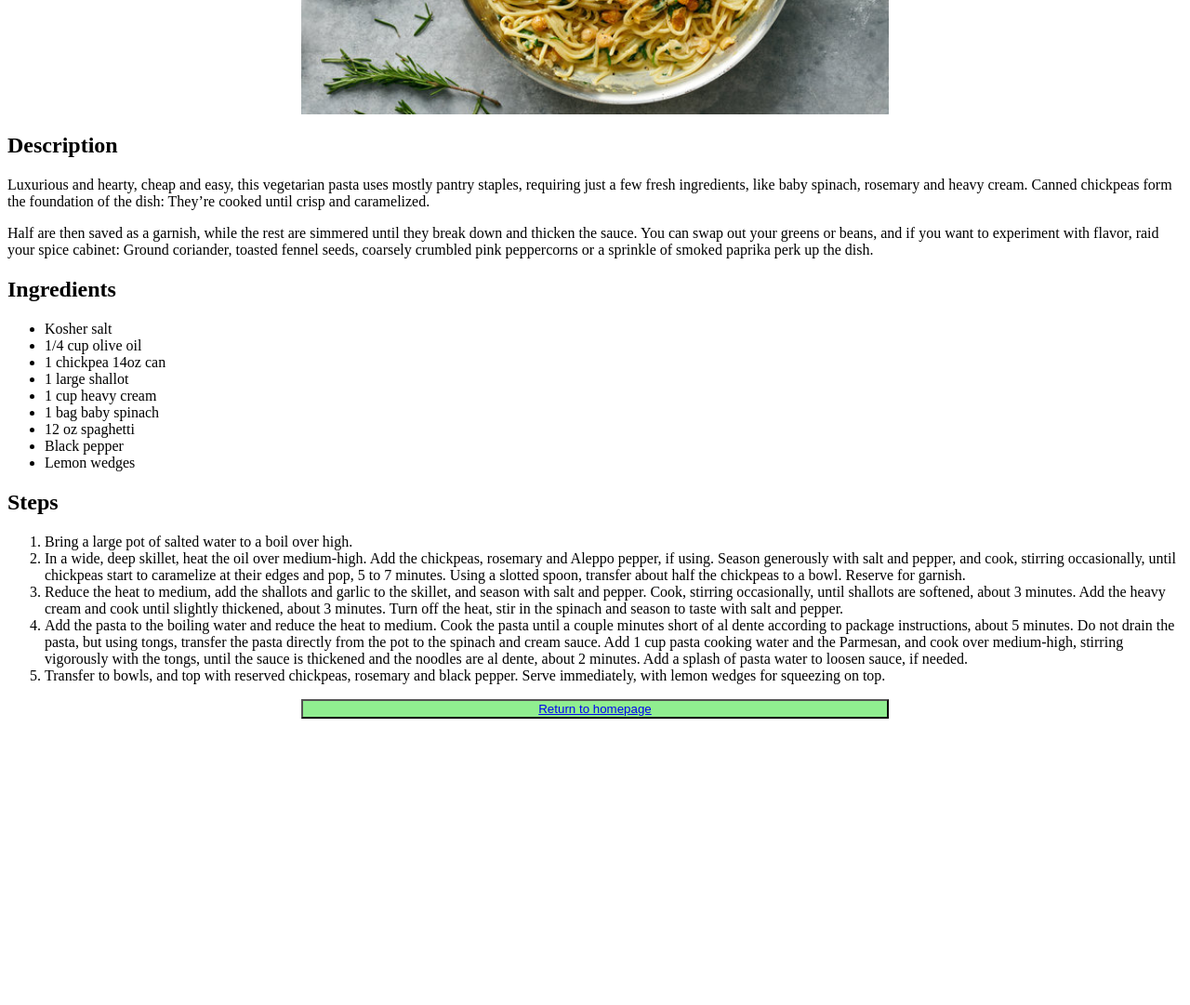
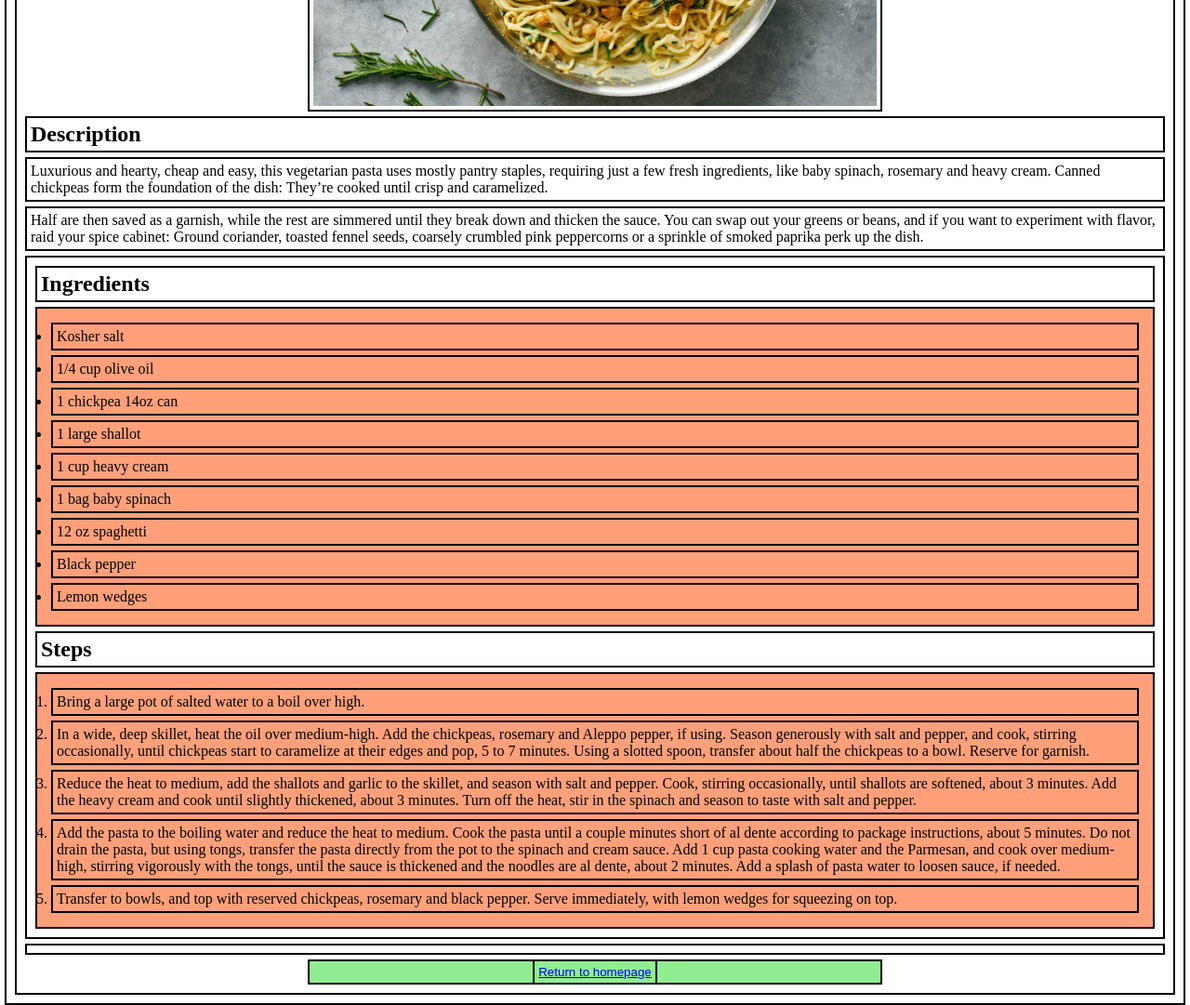
Before and after one commit to CustardCrew/odin-recipes, a plain HTML site: page recipes/chickpeapasta.html in a window 1280 px wide. Shown: the part 360-1441 px from the top of the page at 93% size. Before the commit the page ends 1141 px from the top, so only its background shows below. Drawn offline with Linux system fonts and the light colour scheme.

Commit message:
:boom: - Added CSS to chickpea pasta recipe

```diff
--- a/css/styles.css
+++ b/css/styles.css
@@ -16,7 +16,22 @@
     margin-right: auto;
     width: 50%;
 }
-
+/*Button Color
+**Add size**/
 .button-return {
     background-color: lightgreen;
 }
+
+/* Box CSS*/
+* {
+    border: 2px solid black;
+    padding: 4px;
+    margin: 5px;
+    box-sizing: border-box;
+}
+
+.boxtest {
+    background-color: lightsalmon;
+    padding: 10px;
+    margin: 5px;
+}
--- a/recipes/chickpeapasta.html
+++ b/recipes/chickpeapasta.html
@@ -20,7 +20,7 @@
     <section>
 
     <h2>Ingredients</h2>
-    <ul>
+    <ul class="boxtest">
         <li>Kosher salt</li>
         <li>1/4 cup olive oil</li>
         <li>1 chickpea 14oz can</li>
@@ -33,7 +33,7 @@
     </ul>
 
     <h2>Steps</h2>
-    <ol>
+    <ol class="boxtest">
         <li>Bring a large pot of salted water to a boil over high.</li>
         <li>In a wide, deep skillet, heat the oil over medium-high. Add the chickpeas, rosemary and Aleppo pepper,
             if using. Season generously with salt and pepper, and cook, stirring occasionally,
@@ -55,6 +55,6 @@
     </ol>
     </section>
     <p></p>
-    <button class="center button-return"> <a href="../index.html">Return to homepage</a> </button>
+    <button class="center button-return" > <a href="../index.html">Return to homepage</a> </button>
 </body>
 </html>
```
